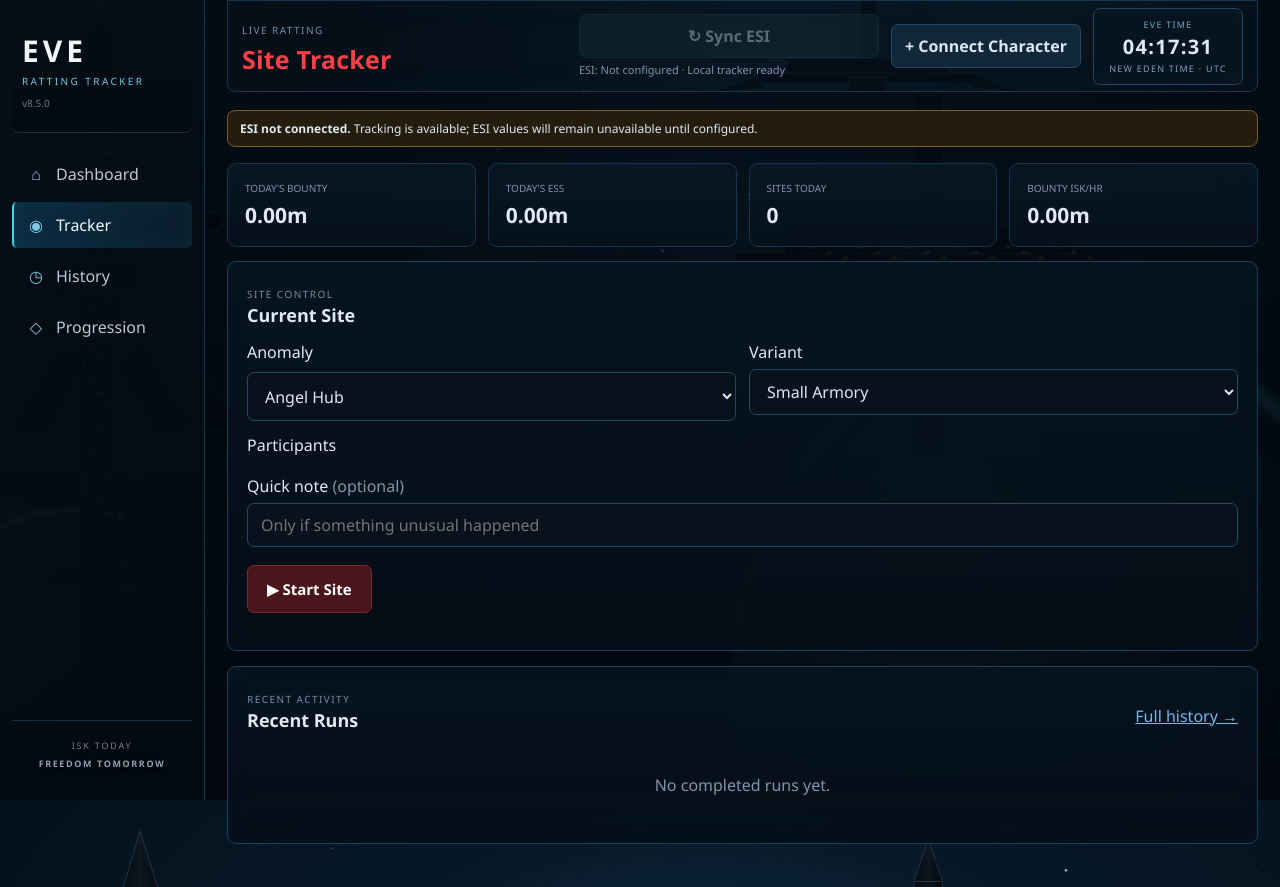
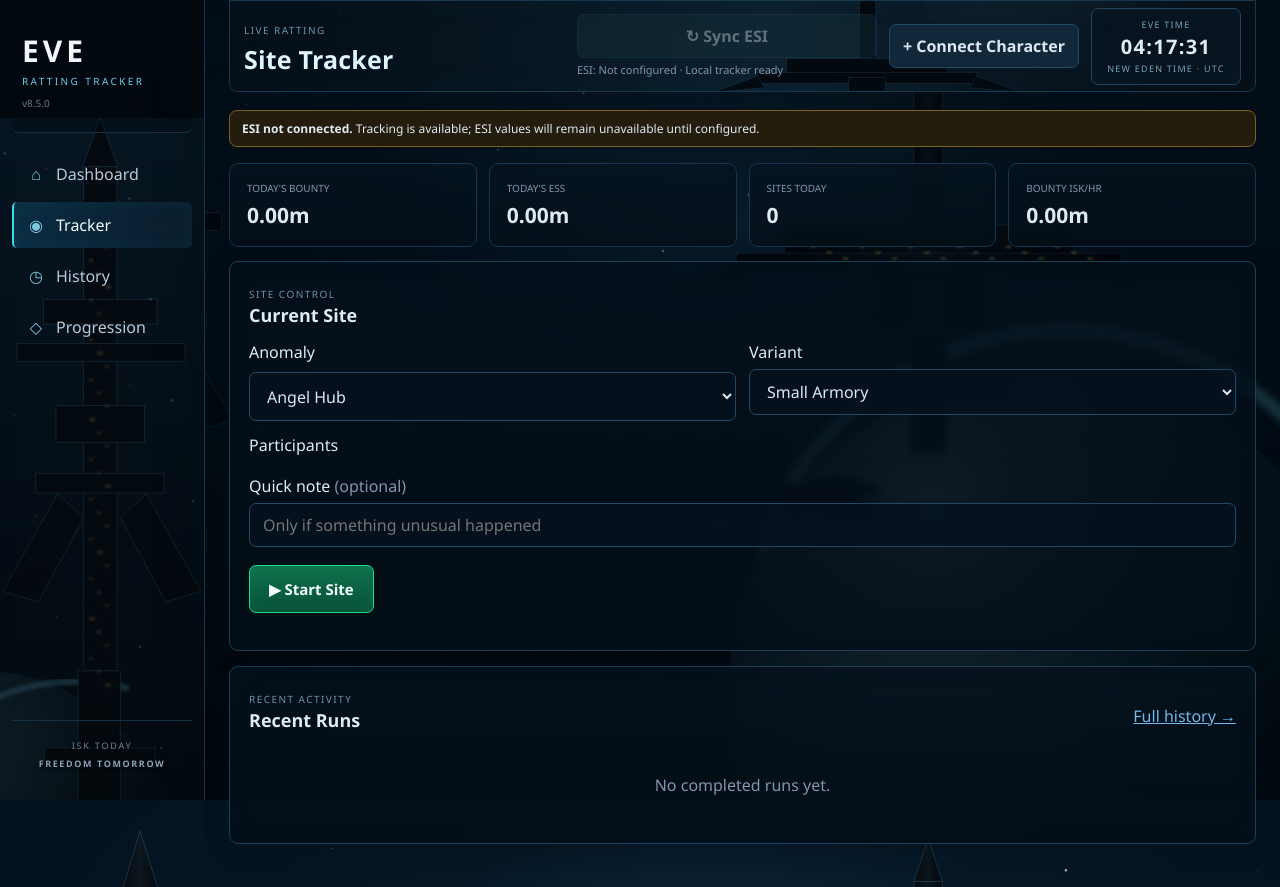
Before and after one commit to rhild94/eve-ratting-tracker, a FastAPI app: page / in a window 1280 px wide. Run offline with FastAPI, Linux system fonts and the light colour scheme; data comes from the database, SQL or seed files in the repository; data that the repository does not hold is empty; some libraries are stand-ins or nearby versions.

Commit message:
Increase glass transparency and visual contrast

```diff
--- a/static/style.css
+++ b/static/style.css
@@ -170,3 +170,29 @@ body.eve-ui:before{
  text-shadow:0 1px 4px #000;
 }
 .brand{background:linear-gradient(180deg,rgba(2,8,13,.18),rgba(2,8,13,.52));border-radius:7px}
+
+/* visual correction: match approved mockup more closely */
+body.eve-ui{background-position:center top;background-size:cover}
+body.eve-ui:before{background:linear-gradient(180deg,rgba(1,7,12,.46),rgba(1,7,12,.68))}
+body.eve-ui h1{color:#dff5ff;text-shadow:0 0 18px rgba(74,193,232,.08)}
+body.eve-ui .start{background:linear-gradient(180deg,#0f704d,#095137);border-color:#25d98e;color:#f2fff8;box-shadow:inset 0 0 18px rgba(44,239,158,.07),0 0 14px rgba(28,185,125,.06)}
+body.eve-ui .start:hover{filter:brightness(1.12)}
+.sidebar{background:
+ linear-gradient(180deg,rgba(3,11,18,.55),rgba(2,8,13,.73)),
+ url("/static/sidebar_art.svg") center 105px/cover no-repeat;
+ box-shadow:inset -18px 0 38px rgba(0,0,0,.12)}
+.brand{background:rgba(2,8,13,.32)}
+.eve-topbar{background:
+ linear-gradient(90deg,rgba(4,14,23,.48),rgba(4,15,25,.32),rgba(3,11,18,.42)),
+ url("/static/topbar_art.svg") center/cover no-repeat}
+.sci-panel{background:linear-gradient(180deg,rgba(5,18,29,.76),rgba(4,14,23,.82))}
+.metric-card,.card{background:linear-gradient(180deg,rgba(6,20,32,.74),rgba(4,15,25,.82))}
+.session-strip,.running-site-card,.wave-progress-card,.helper-card,.trigger-card,.recent-card{background:rgba(5,17,27,.78)}
+.tracker-panel{background:linear-gradient(180deg,rgba(4,16,27,.74),rgba(4,14,23,.80))}
+#trackerContent select,#trackerContent input{background:rgba(5,18,30,.75)}
+.panel{box-shadow:inset 0 0 34px rgba(29,109,147,.025),0 5px 28px rgba(0,0,0,.10)}
+.main-stage{background:linear-gradient(90deg,rgba(1,8,13,.08),rgba(1,8,13,.02))}
+@media(min-width:1200px){
+ .sidebar{background-size:230px auto;background-position:center 118px}
+ .main-stage{padding-left:24px;padding-right:24px}
+}
```
